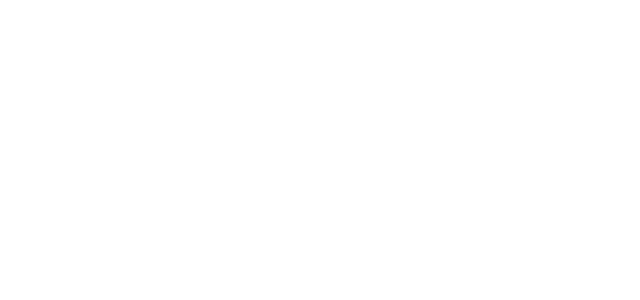
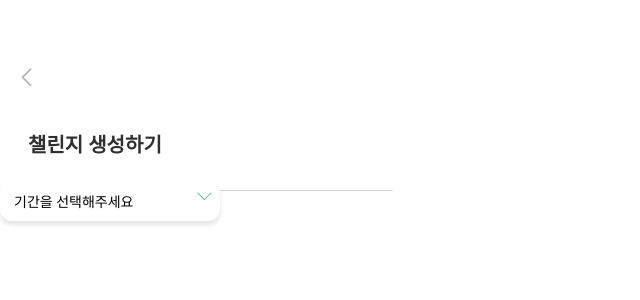
Before and after one commit to 11th-LikeLion-DragOn/DragOn_Front, a React (Create React App) app: page /setperiod in a window 1280 px wide. Before the commit this address had no page. Shown: the top 300 px of the page, without its empty margins (0-640 px from the left). Built offline with nearby package versions, Linux system fonts and the light colour scheme.

Commit message:
feat: 기간설정 드롭다운 구현

```diff
--- a/src/App.js
+++ b/src/App.js
@@ -13,6 +13,8 @@
 import TestingPage from "./pages/TestingPage";
 import TestResultPage from "./pages/TestResultPage";
 import MakeChallengePage from "./pages/MakeChallengePage";
+import SetPeriodPage from "./pages/SetPeriodPage";
+
 function App() {
   return (
     <>
@@ -35,11 +37,12 @@
           <Route path={"/starttest"} element={<StartTestPage />}></Route>
           <Route path={"/testing"} element={<TestingPage />}></Route>
           <Route path={"/testresult"} element={<TestResultPage />}></Route>
-          {/* 챌린지 메꾸기 */}
+          {/* 챌린지 생성하기*/}
           <Route
             path={"/makechallenge"}
             element={<MakeChallengePage />}
           ></Route>
+          <Route path={"/setperiod"} element={<SetPeriodPage />}></Route>
         </Routes>
       </Router>
     </>
--- /dev/null
+++ b/src/components/SetPeriodPage/CustomSelect.js
@@ -0,0 +1,77 @@
+import React, { useState } from "react";
+import { styled } from "styled-components";
+
+const CustomSelect = () => {
+  const [isShowOptions, setShowOptions] = useState(false);
+  const [currentValue, setCurrentValue] = useState("기간을 선택해주세요");
+
+  const handleOnChangeSelectValue = (e) => {
+    const { innerText } = e.target;
+    setCurrentValue(innerText);
+  };
+  return (
+    <SelectBox onClick={() => setShowOptions((prev) => !prev)}>
+      <Label>{currentValue}</Label>
+      <SelectOptions show={isShowOptions}>
+        <Option onClick={handleOnChangeSelectValue}>1주</Option>
+        <Option onClick={handleOnChangeSelectValue}>2주</Option>
+        <Option onClick={handleOnChangeSelectValue}>3주</Option>
+        <Option onClick={handleOnChangeSelectValue}>4주</Option>
+        <Option onClick={handleOnChangeSelectValue}>5주</Option>
+        <Option onClick={handleOnChangeSelectValue}>6주</Option>
+        <Option onClick={handleOnChangeSelectValue}>7주</Option>
+        <Option onClick={handleOnChangeSelectValue}>8주</Option>
+        <Option onClick={handleOnChangeSelectValue}>9주</Option>
+        <Option onClick={handleOnChangeSelectValue}>10주</Option>
+        <Option onClick={handleOnChangeSelectValue}>11주</Option>
+        <Option onClick={handleOnChangeSelectValue}>12주</Option>
+      </SelectOptions>
+    </SelectBox>
+  );
+};
+
+export default CustomSelect;
+const SelectBox = styled.div`
+  position: relative;
+  width: 200px;
+  padding: 10px;
+  border-radius: 12px;
+  background-color: #ffffff;
+  align-self: center;
+  box-shadow: 0px 4px 4px rgba(0, 0, 0, 0.1);
+  cursor: pointer;
+  &::before {
+    content: "⌵";
+    position: absolute;
+    top: 1px;
+    right: 8px;
+    color: #49c181;
+    font-size: 20px;
+  }
+`;
+const Label = styled.label`
+  font-size: 14px;
+  margin-left: 4px;
+  text-align: center;
+`;
+const SelectOptions = styled.ul`
+  position: absolute;
+  list-style: none;
+  top: 38px;
+  left: 0;
+  width: 100%;
+  overflow: hidden;
+  height: 350px;
+  max-height: ${(props) => (props.show ? "none" : "0")};
+  padding: 0;
+  border-radius: 8px;
+  background-color: #d6d6d6;
+`;
+const Option = styled.li`
+  font-size: 14px;
+  padding: 6px 8px;
+  transition: background-color 0.2s ease-in;
+  &:hover {
+    background-color: #595959;
+  }
+`;
--- a/src/pages/MakeChallengePage.js
+++ b/src/pages/MakeChallengePage.js
@@ -91,21 +91,27 @@
   line-height: normal;
   border-radius: 6px;
   background: var(--purple_01, #8438ff);
-  margin-top: 350px;
+  margin-top: 340px;
 `;
 const First = styled.div`
+  margin-left: 12px;
   margin-top: 29px;
   input {
     margin-left: 10px;
+    width: 302px;
   }
 `;
 const Second = styled.div`
+  margin-left: 12px;
   input {
     margin-left: 10px;
+    width: 302px;
   }
 `;
 const Third = styled.div`
+  margin-left: 12px;
   input {
     margin-left: 10px;
+    width: 302px;
   }
 `;
--- /dev/null
+++ b/src/pages/SetPeriodPage.js
@@ -0,0 +1,17 @@
+import React, { useState } from "react";
+import { styled } from "styled-components";
+//components
+import TopBar from "../components/common/TopBar";
+import CustomSelect from "../components/SetPeriodPage/CustomSelect";
+const SetPeriodPage = () => {
+  return (
+    <>
+      <TopBar titleText="챌린지 생성하기" />
+      <Wrapper>
+        <CustomSelect />
+      </Wrapper>
+    </>
+  );
+};
+export default SetPeriodPage;
+const Wrapper = styled.div``;
```
Also changed, not shown: src/components/SettingPage/QuitModal.js (renamed from src/components/setting/QuitModal.js).
